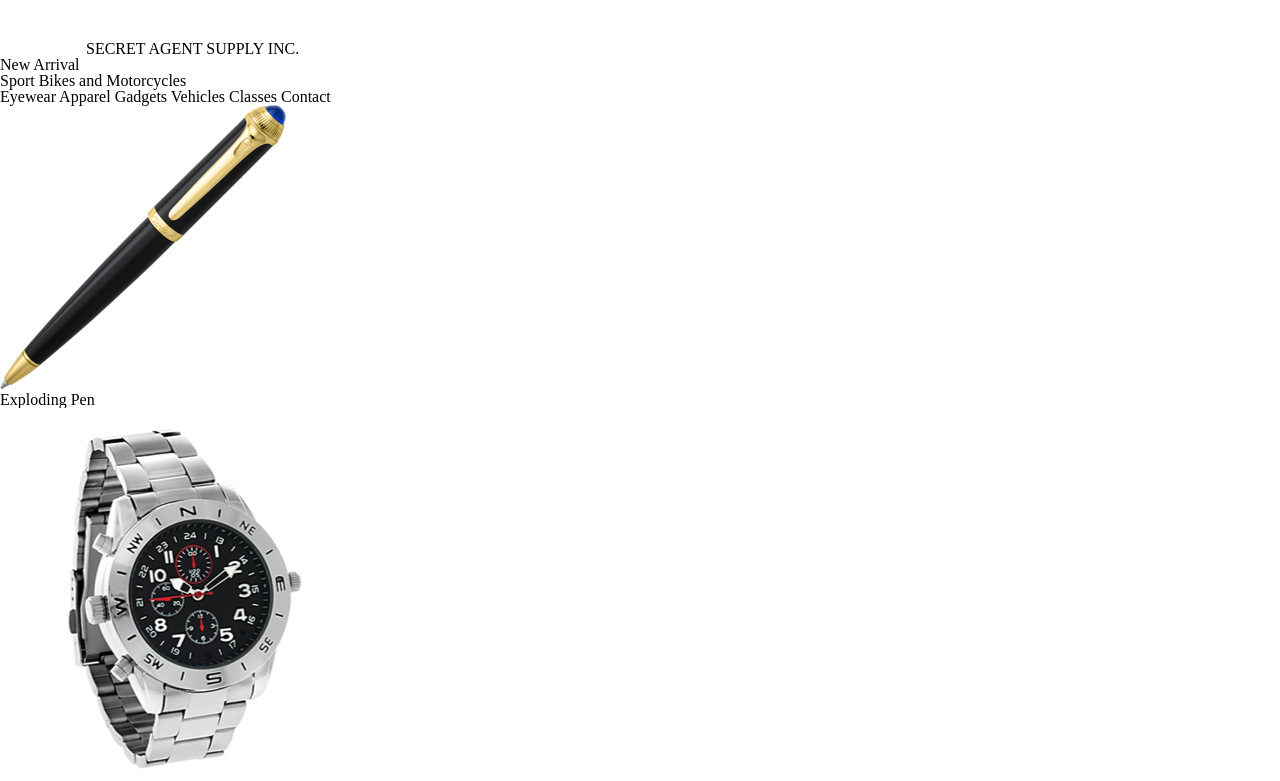
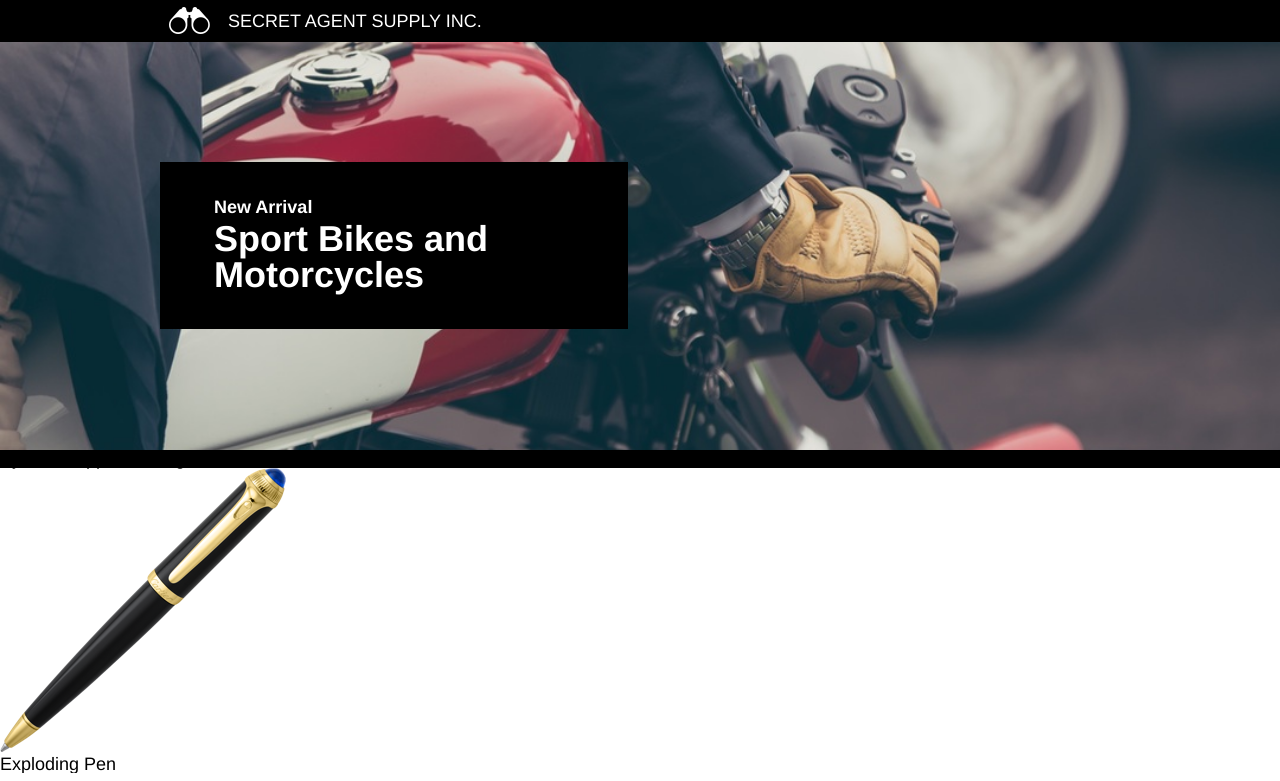
Before and after one commit to ggdetkos/secretagentsupply, a plain HTML site: page index.html in a window 1280 px wide. Shown: the top 781 px of the page. Drawn offline with Linux system fonts and the light colour scheme.

Commit message:
Compelte logo and headline of header

```diff
--- a/index.html
+++ b/index.html
@@ -14,15 +14,21 @@
     <header>
 
 <!-- Logo  -->
-      <div id="logoContainer">
-        <img src="./resources/images/logo.png" alt="Secret Agent Supply Logo" />
-        <span>SECRET AGENT SUPPLY INC.</span>
+    <div id="logoRow">
+        <div id="logoContainer" class="page">
+           <img id="logo" src="./resources/images/logo.png" alt="Secret Agent Supply Logo" />
+           <span>SECRET AGENT SUPPLY INC.</span>
       </div>
+    </div>
 
-<!-- Header Announcement -->
-      <div id="headlineContainer">
-        <h4>New Arrival</h4>
-        <h1>Sport Bikes and Motorcycles</h1>
+<!-- Headline -->
+      <div id="headlineRow">
+				<div id="headlineContainer" class="page">
+	        <div id="headlineText">
+  	        <h2>New Arrival</h2>
+    	      <h1>Sport Bikes and Motorcycles</h1>
+      	   </div>
+				</div>
       </div>
 
 <!-- Site Navigation   -->
@@ -95,6 +101,6 @@
       <span>&copy; Secret Agent Supply Inc.</span>
     </footer>
 
-   </body>
+  </body>
 
 </html
--- a/resources/css/style.css
+++ b/resources/css/style.css
@@ -0,0 +1,88 @@
+/* Base CSS for Secret Agent Supply Inc. */
+
+html,
+body {
+  color: #000000;
+  background-color: #FFFFFF;
+  font-family: Helvetica,sans-serif;
+  font-size: 18px;
+  width: 100%;
+  display: flex;
+  justify-content: center;
+  flex-direction: column;
+}
+
+h1 {
+  font-size: 2rem;
+  font-weight: bold;
+  margin: 0;
+}
+
+h2 {
+  font-size: 1rem;
+  font-weight: bold;
+  margin: 0 0 0.25rem;
+}
+
+.page {
+  width: 960px;
+  margin: 0 auto;
+}
+
+header {
+  background-color: #000000;
+  width: 100%;
+  display: flex;
+  justify-content: center;
+  flex-direction: column;
+}
+
+#logoRow {
+  background-color: #000000;
+  width: 100%;
+  height: 2.32rem;
+  position: fixed;
+    top: 0;
+  z-index: 90;
+  display: flex;
+  justify-content: center;
+  align-content: center;
+}
+
+#logoContainer {
+  color: #FFFFFF;
+  height: auto;
+  z-index: 100;
+  display: flex;
+  align-items: center;
+  padding: 0.66em 0;
+}
+
+#logo {
+  height: 1.5rem;
+  width: auto;
+  margin-right: 1rem;
+  margin-left:  0.5rem;
+}
+
+#headlineRow {
+  background-image: url("../images/moto.jpeg");
+  background-repeat: no-repeat;
+  background-position: center;
+  background-size: cover;
+  width: 100%;
+  height: 25rem;
+  align-text: left
+}
+
+#headlineContainer {
+}
+
+#headlineText {
+  color: #FFFFFF;
+  background-color: #000000;
+  width: 20rem;
+  padding: 2rem 3rem;
+  margin-top: 9rem;
+  z-index: 90;
+}
```
